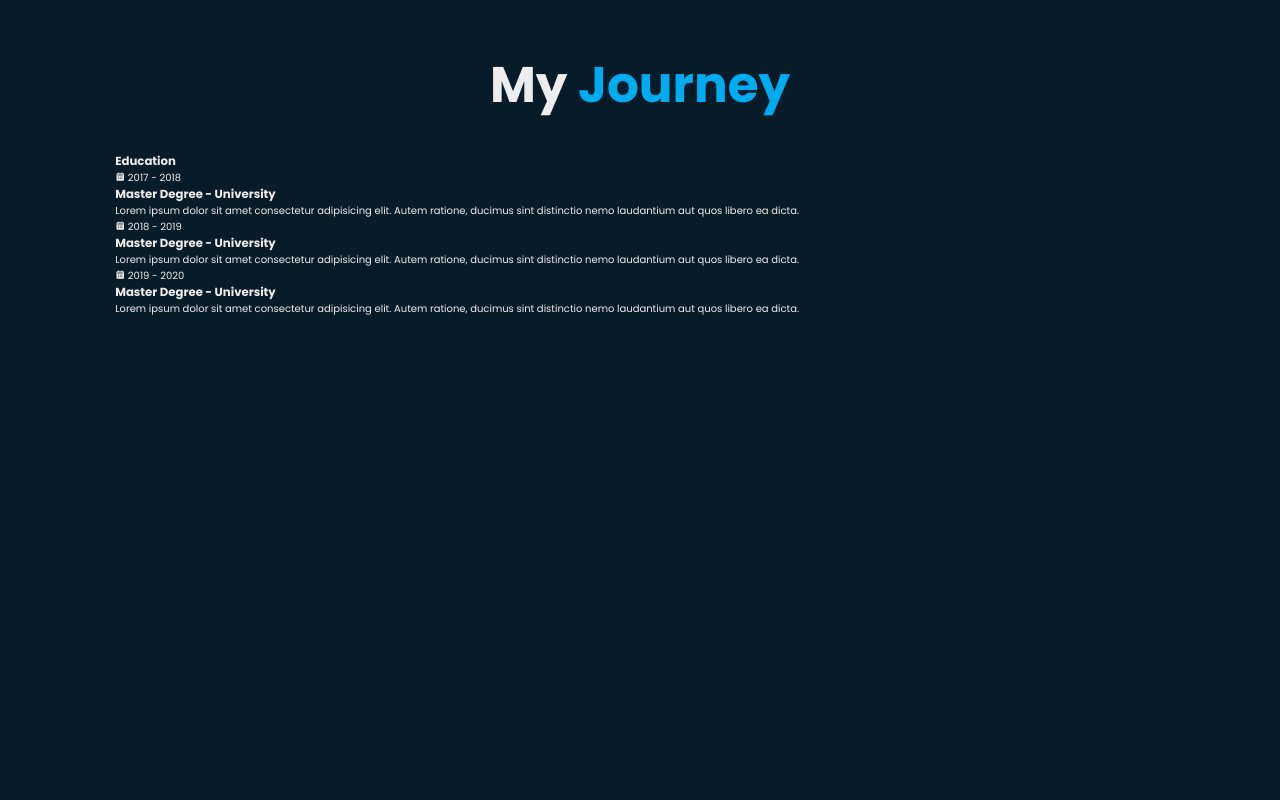
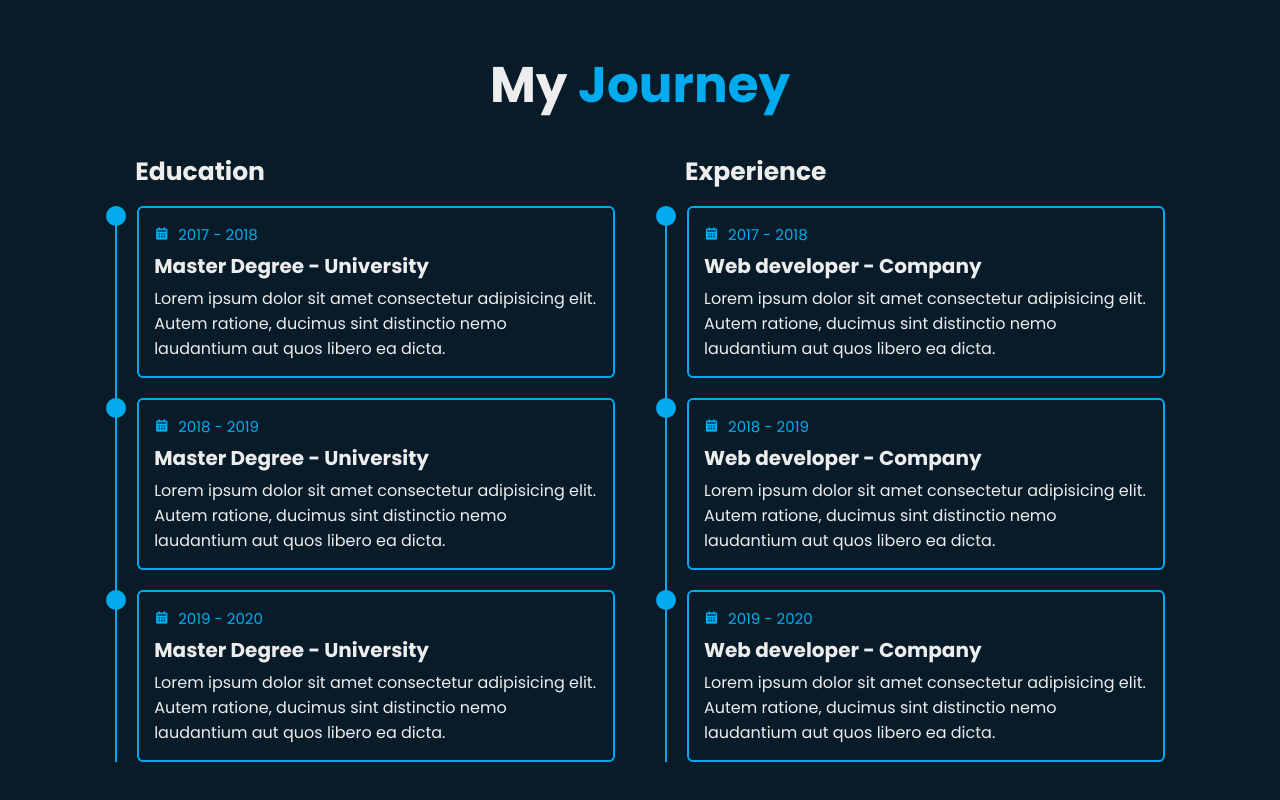
Before and after one commit to beloow/Responsive-Portfolio, a plain HTML site: page index.html in a window 1280 px wide. Shown: the part 1652-2452 px from the top of the page. Before the commit the page ends 2400 px from the top, so only its background shows below. Drawn offline with nearby package versions, Linux system fonts and the light colour scheme.

Commit message:
+ Education Section

```diff
--- a/css/style.css
+++ b/css/style.css
@@ -299,3 +299,91 @@ span {
 .btn-box.btns a::before {
     background: var(--second-bg-color);
 }
+
+.education {
+    display: flex;
+    justify-content: center;
+    align-items: center;
+    flex-direction: column;
+    min-height: auto;
+    padding-bottom: 5rem;
+}
+
+.education .education-row {
+    display: flex;
+    flex-wrap: wrap;
+    gap: 5rem;
+}
+
+.education-row .education-column {
+    flex: 1 1 40rem;
+}
+
+.education-column .title {
+    font-size: 2.5rem;
+    margin: 0 0 1.5rem 2rem;
+}
+
+.education-column .education-box {
+    border-left: .2rem solid var(--main-color);
+}
+
+.education-box .education-content {
+    position: relative;
+    padding-left: 2rem;
+}
+
+.education-box .education-content::before {
+    content: '';
+    position: absolute;
+    top: 0;
+    left: -1.1rem;
+    width: 2rem;
+    height: 2rem;
+    background: var(--main-color);
+    border-radius: 50%;
+}
+
+.education-content .content {
+    position: relative;
+    padding: 1.5rem;
+    border: .2rem solid var(--main-color);
+    border-radius: .6rem;
+    margin-bottom: 2rem;
+    overflow: hidden;
+}
+
+.education-content .content::before {
+    content: '';
+    position: absolute;
+    top: 0;
+    left: 0;
+    width: 0;
+    height: 100%;
+    background: var(--second-bg-color);
+    z-index: -1;
+    transition: .5s;
+}
+
+.education-content .content:hover::before {
+    width: 100%;
+}
+
+.education-content .content .year {
+    font-size: 1.5rem;
+    color: var(--main-color);
+    padding-bottom: .5rem;
+}
+
+.education-content .content .year i {
+    padding-right: .5rem;
+}
+
+.education-content .content h3 {
+    font-size: 2rem;
+}
+
+.education-content .content p {
+    font-size: 1.6rem;
+    padding-top: .5rem;
+}
--- a/index.html
+++ b/index.html
@@ -131,6 +131,59 @@
                                 </p>
                             </div>
                         </div>
+
+
+                    </div>
+                </div>
+
+                <div class="education-column">
+                    <h3 class="title">Experience</h3>
+
+                    <div class="education-box">
+
+                        <div class="education-content">
+                            <div class="content">
+                                <div class="year">
+                                    <i class="bx bxs-calendar"></i> 2017 - 2018
+                                </div>
+                                <h3>Web developer - Company</h3>
+                                <p>
+                                    Lorem ipsum dolor sit amet consectetur adipisicing elit.
+                                    Autem ratione, ducimus sint distinctio nemo laudantium aut
+                                    quos libero ea dicta.
+                                </p>
+                            </div>
+                        </div>
+
+                        <div class="education-content">
+                            <div class="content">
+                                <div class="year">
+                                    <i class="bx bxs-calendar"></i> 2018 - 2019
+                                </div>
+                                <h3>Web developer - Company</h3>
+                                <p>
+                                    Lorem ipsum dolor sit amet consectetur adipisicing elit.
+                                    Autem ratione, ducimus sint distinctio nemo laudantium aut
+                                    quos libero ea dicta.
+                                </p>
+                            </div>
+                        </div>
+
+                        <div class="education-content">
+                            <div class="content">
+                                <div class="year">
+                                    <i class="bx bxs-calendar"></i> 2019 - 2020
+                                </div>
+                                <h3>Web developer - Company</h3>
+                                <p>
+                                    Lorem ipsum dolor sit amet consectetur adipisicing elit.
+                                    Autem ratione, ducimus sint distinctio nemo laudantium aut
+                                    quos libero ea dicta.
+                                </p>
+                            </div>
+                        </div>
+
+
                     </div>
                 </div>
             </div>
```
